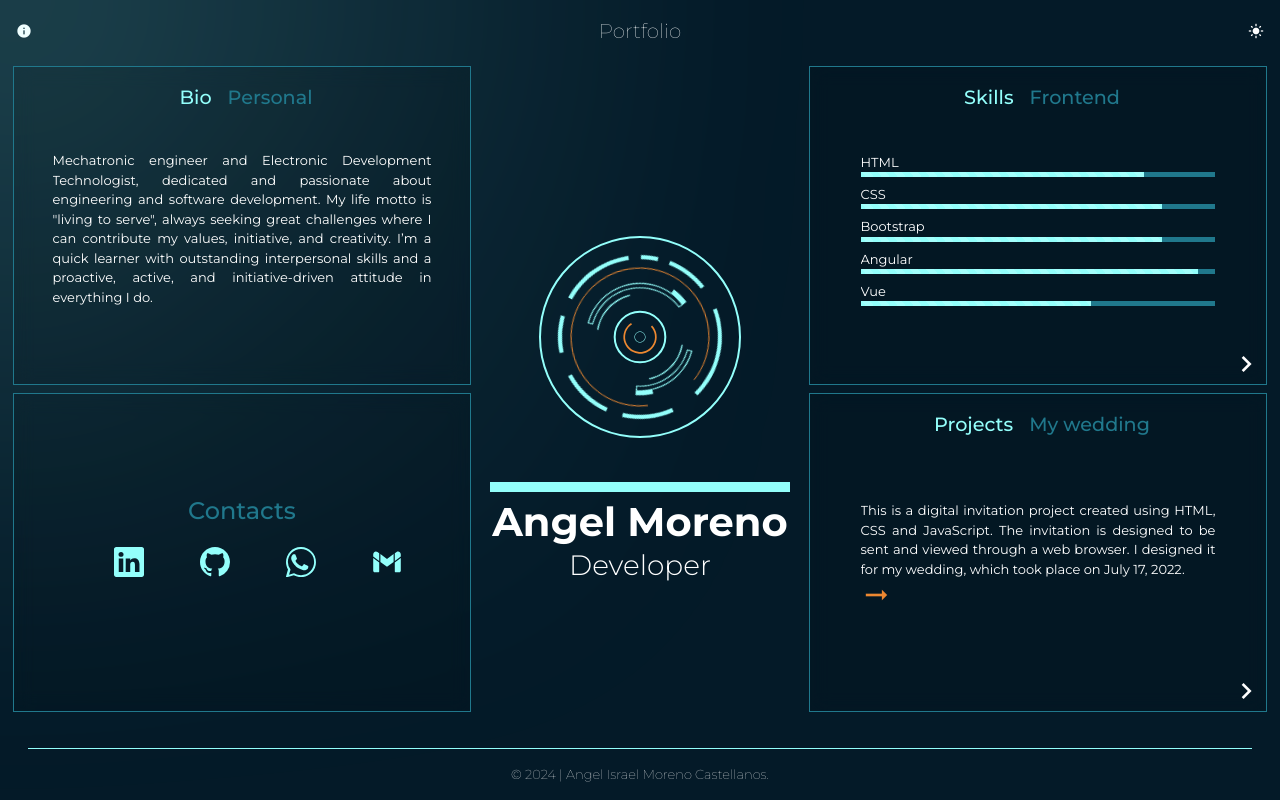
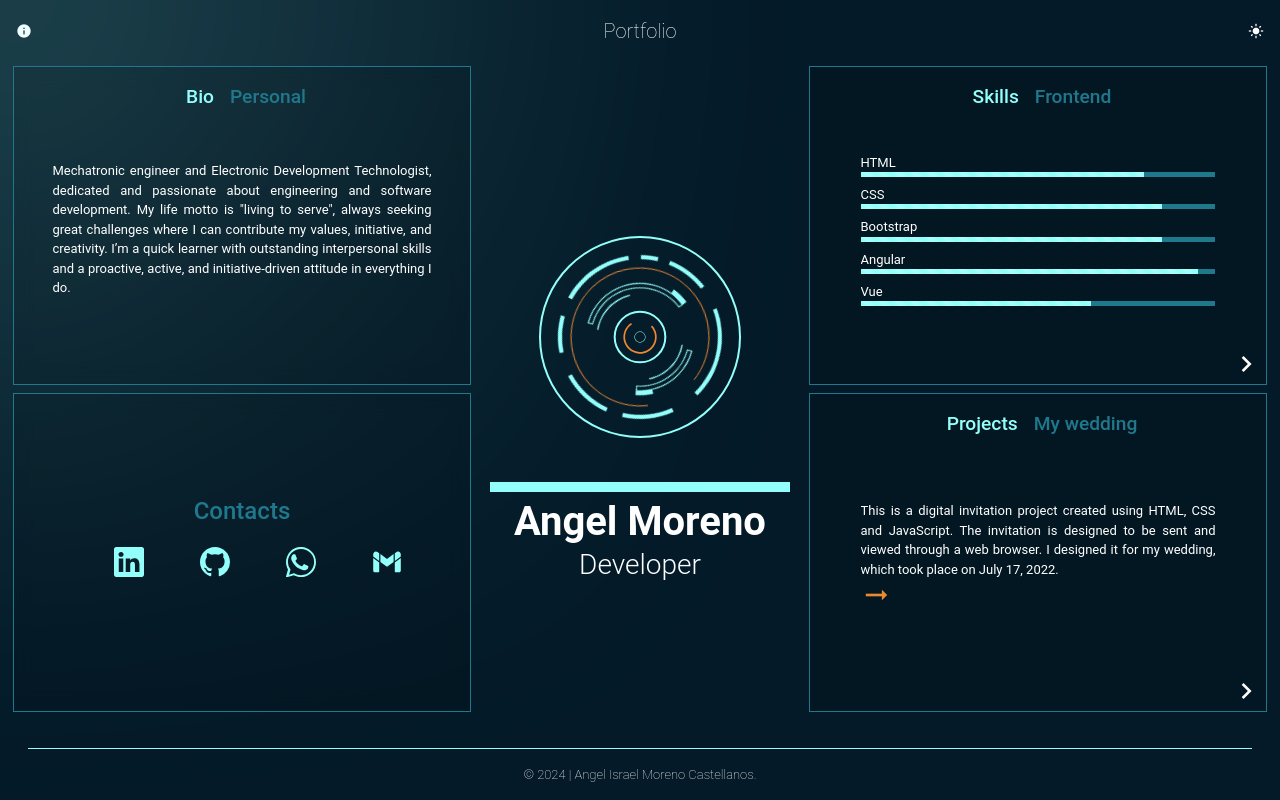
Before and after one commit to Moca9801/mocadev, an Angular app: page / in a window 1280 px wide. Built offline with nearby package versions, Linux system fonts and the light colour scheme.

Commit message:
change font family

```diff
--- a/src/assets/styles/vars.scss
+++ b/src/assets/styles/vars.scss
@@ -1,5 +1,3 @@
-@import url('https://fonts.googleapis.com/css2?family=Montserrat:ital,wght@0,100..900;1,100..900&display=swap');
-
 :root {
     --primary-color: #93FFFB ;
     --secondary-color: #20788C;
@@ -7,7 +5,7 @@
     --text-color: #ffffff;
     --secondary-text-color: #97A1BA;
     --accent-color: #ed8831 ;
-    --global-font-family: 'Montserrat', sans-serif;
+    --global-font-family: 'Roboto', sans-serif;
 }
 
 .dark-theme {
@@ -17,7 +15,7 @@
     --text-color: #ffffff;
     --secondary-text-color: #97A1BA;
     --accent-color: #ed8831 ;
-    --global-font-family: 'Montserrat', sans-serif;
+    --global-font-family: 'Roboto', sans-serif;
 }
 
 .light-theme {
```
